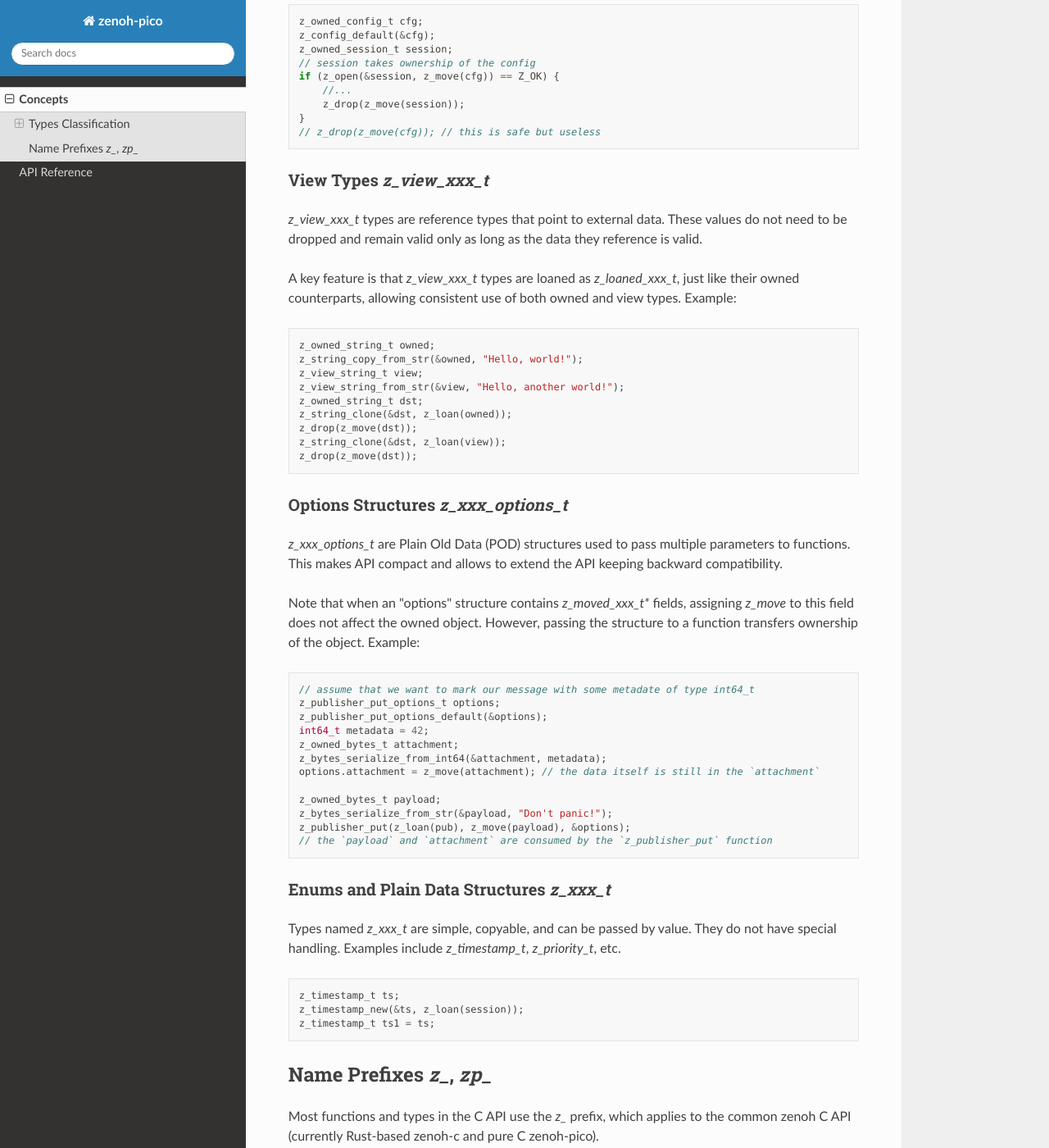
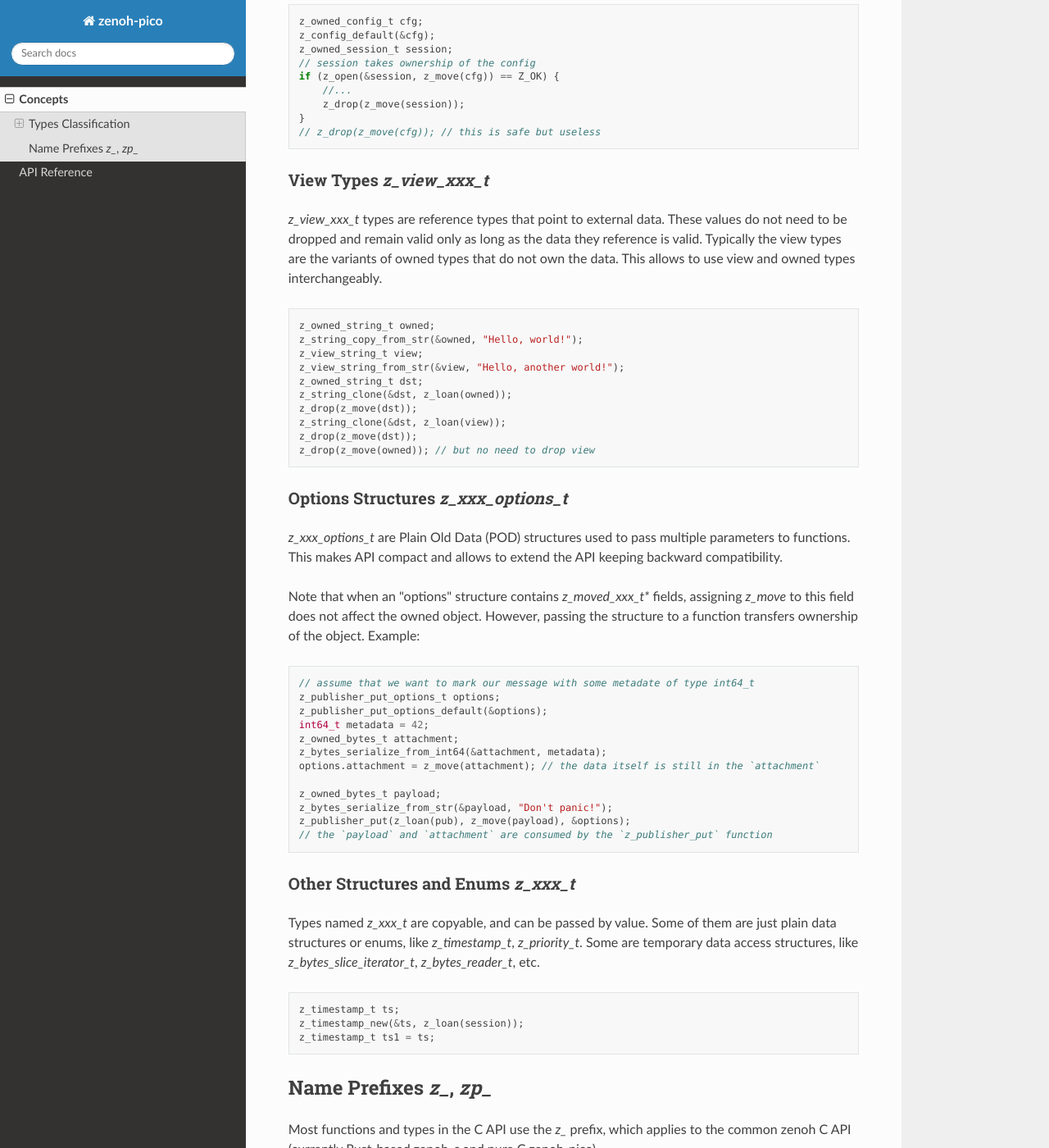
Before and after one commit to eclipse-zenoh/zenoh-pico, a Sphinx documentation site: the page built from docs/concepts.rst, in a window 1280 px wide and 1400 px high, scrolled down 1423 px. Shown: the whole window at 82% size. Built offline with Sphinx 7.4.7 and the Read the Docs theme 2.0.0, drawn with Linux system fonts in a browser that asks for light colours.

Commit message:
Update documentation for view types

```diff
--- a/docs/concepts.rst
+++ b/docs/concepts.rst
@@ -101,10 +101,8 @@ View Types `z_view_xxx_t`
 -------------------------
 
 `z_view_xxx_t` types are reference types that point to external data. These values do not need to be dropped and
-remain valid only as long as the data they reference is valid.
-
-A key feature is that `z_view_xxx_t` types are loaned as `z_loaned_xxx_t`, just like their owned counterparts,
-allowing consistent use of both owned and view types. Example:
+remain valid only as long as the data they reference is valid. Typically the view types are the variants of
+owned types that do not own the data. This allows to use view and owned types interchangeably.
 
 .. code-block:: c
 
@@ -117,6 +115,7 @@ allowing consistent use of both owned and view types. Example:
     z_drop(z_move(dst));
     z_string_clone(&dst, z_loan(view));
     z_drop(z_move(dst));
+    z_drop(z_move(owned)); // but no need to drop view
 
 Options Structures `z_xxx_options_t`
 ------------------------------------
@@ -143,11 +142,11 @@ affect the owned object. However, passing the structure to a function transfers
     // the `payload` and `attachment` are consumed by the `z_publisher_put` function
 
 
-Enums and Plain Data Structures `z_xxx_t`
+Other Structures and Enums `z_xxx_t`
 -----------------------------------------
 
-Types named `z_xxx_t` are simple, copyable, and can be passed by value. They do not have special handling.
-Examples include `z_timestamp_t`, `z_priority_t`, etc.
+Types named `z_xxx_t` are copyable, and can be passed by value. Some of them are just plain data structures or enums, like
+`z_timestamp_t`, `z_priority_t`. Some are temporary data access structures, like `z_bytes_slice_iterator_t`, `z_bytes_reader_t`, etc.
 
 .. code-block:: c
 
```
